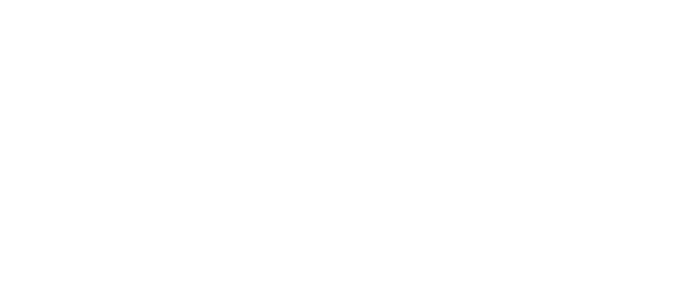
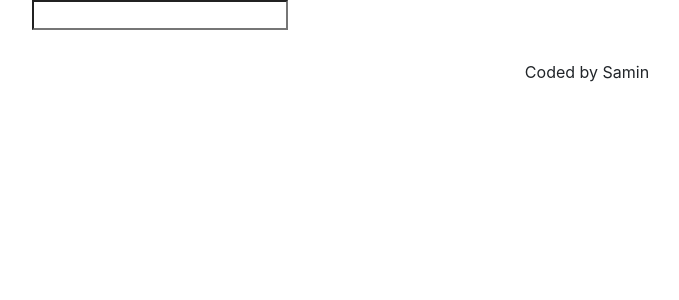
Before and after one commit to samxn/dictionary-react, a React (Create React App) app: page / in a window 1280 px wide. Shown: the top 300 px of the page, without its empty margins (53-732 px from the left). Built offline with nearby package versions, Linux system fonts and the light colour scheme.

Commit message:
Added form

```diff
--- a/src/App.css
+++ b/src/App.css
@@ -0,0 +1,4 @@
+.App .App-footer {
+  text-align: center;
+  margin: 30px 0;
+}
--- a/src/App.js
+++ b/src/App.js
@@ -1,9 +1,16 @@
 import "./App.css";
+import Dictionary from "./Dictionary";
 
 function App() {
   return (
     <div className="App">
-      <header className="App-header"></header>
+      <div className="container">
+        <header className="App-header"></header>
+        <main>
+          <Dictionary />
+        </main>
+        <footer className="App-footer">Coded by Samin</footer>
+      </div>
     </div>
   );
 }
--- /dev/null
+++ b/src/Dictionary.css
@@ -0,0 +1,3 @@
+.Dictionary {
+  color: red;
+}
--- /dev/null
+++ b/src/Dictionary.js
@@ -0,0 +1,23 @@
+import React, { useState } from "react";
+import "./Dictionary.css";
+
+export default function Dictionary() {
+  let [keyword, setKeyword] = useState("");
+
+  function search(event) {
+    event.preventDefault();
+    alert(`searching for ${keyword} definition`);
+  }
+
+  function handleKeywordChange(event) {
+    setKeyword(event.target.value);
+  }
+
+  return (
+    <div className="Dictionary">
+      <form onSubmit={search}>
+        <input type="search" onChange={handleKeywordChange} />
+      </form>
+    </div>
+  );
+}
```
